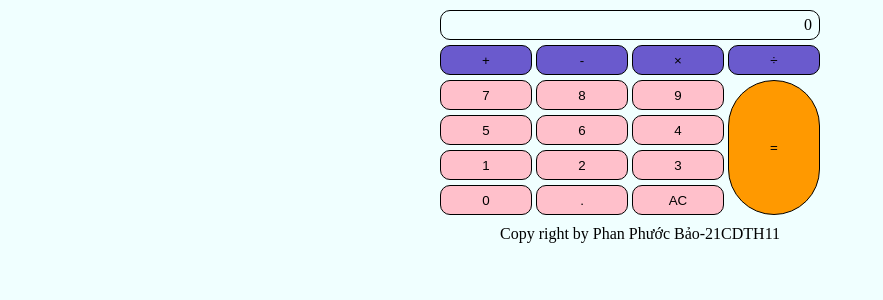
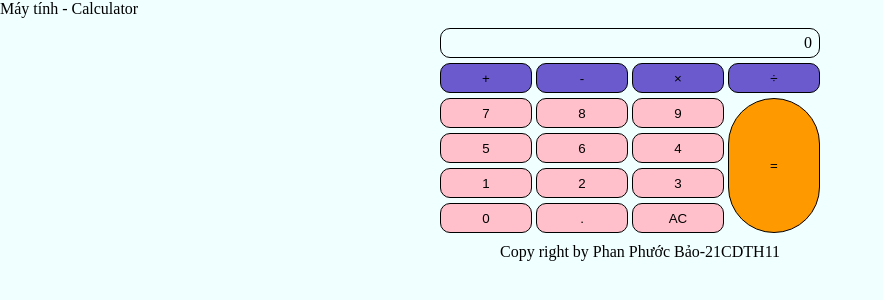
Before and after one commit to phanphuocbao/ppb.github.io, a plain HTML site: page index.html in a window 1280 px wide. Shown: the whole page, without its empty margins (0-883 px from the left). Drawn offline with Linux system fonts and the light colour scheme.

Commit message:
Update index.html

```diff
--- a/index.html
+++ b/index.html
@@ -67,7 +67,7 @@
 </head>
 
 <body>
-
+    <div>Máy tính - Calculator</div>
 <div class="calculator">
     <div class="calculator__display">0</div>
     <div class="calculator__keys">
```
